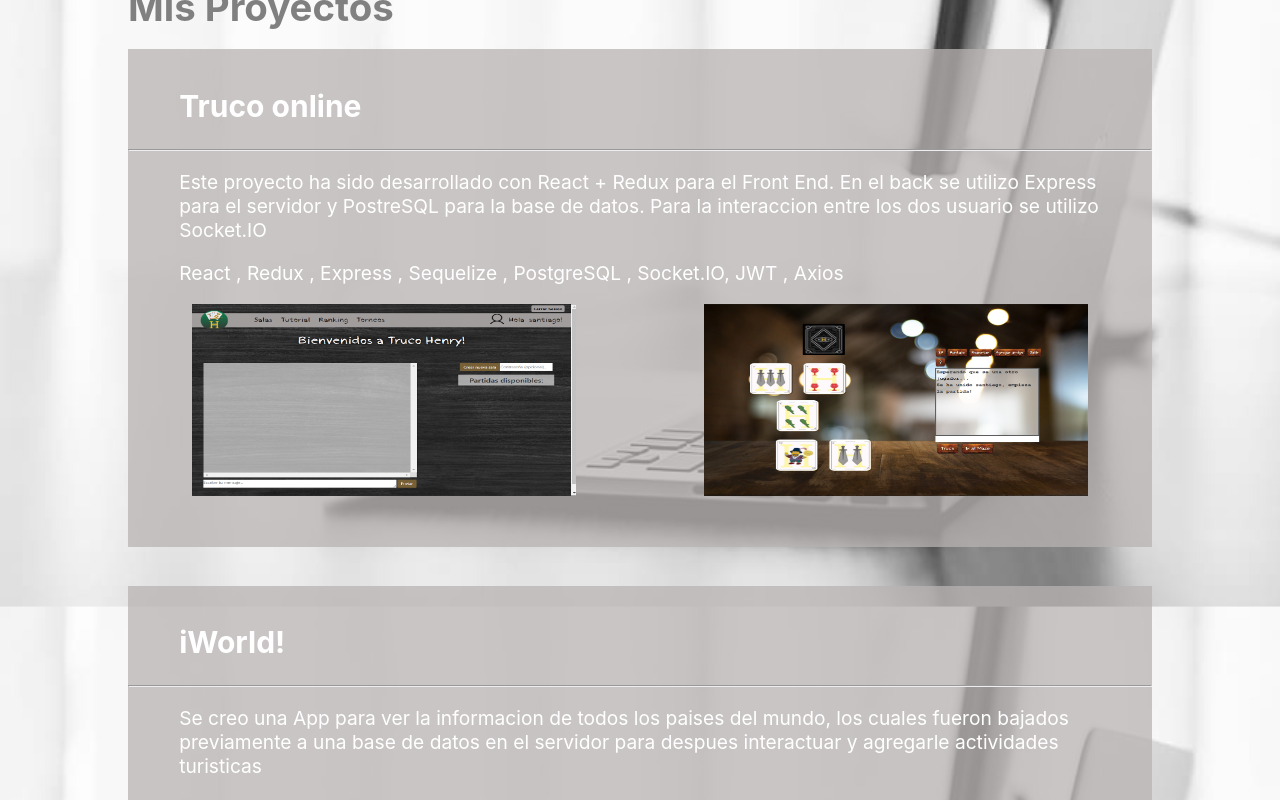
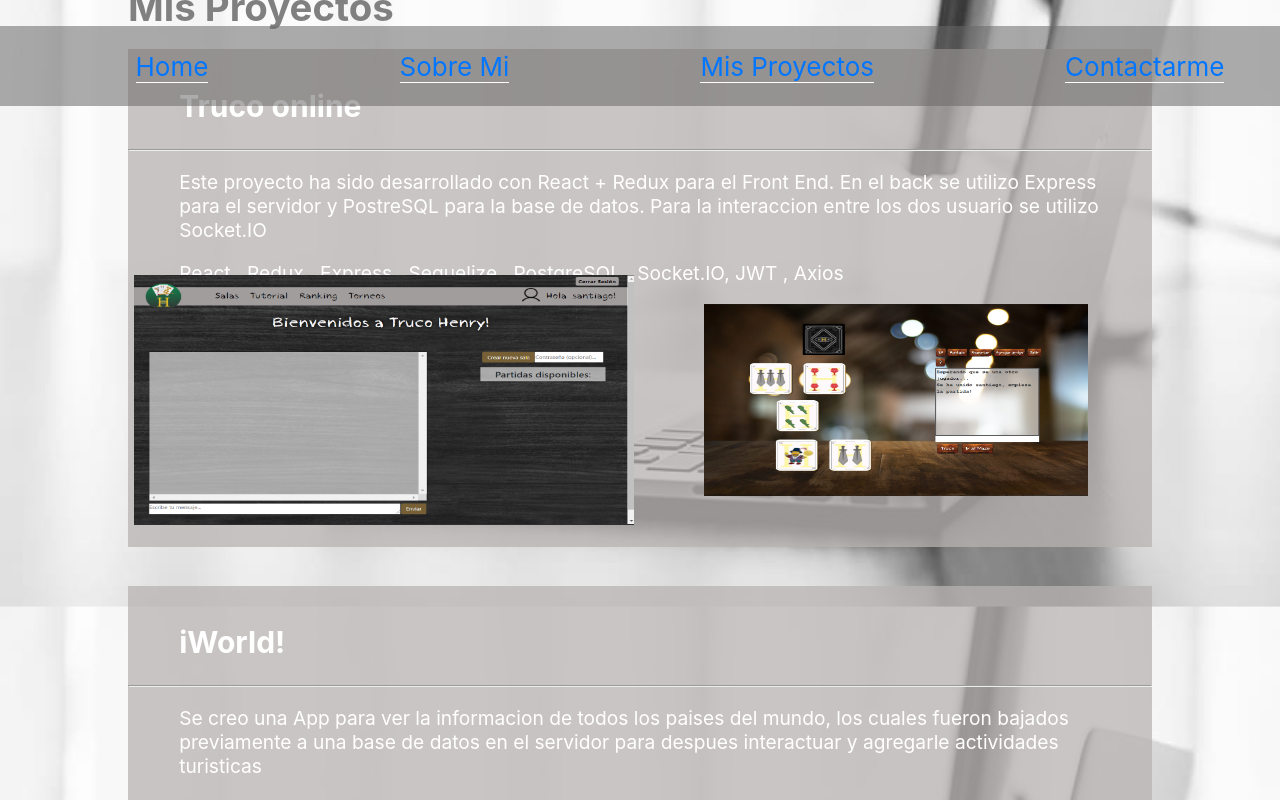
Before and after one commit to Santiagoprario/Portfolio, a React (Create React App) app: page / in a window 1280 px wide. In both pictures the pointer is over the picture 384 px from the left and 1501 px from the top of the page. Shown: the part 1101-1901 px from the top of the page. Built offline with nearby package versions, Linux system fonts and the light colour scheme.

Commit message:
2022 new

```diff
--- a/src/Components/Style/Projects.module.css
+++ b/src/Components/Style/Projects.module.css
@@ -36,3 +36,8 @@
    height: 15vw;
    width: 30vw;
 }
+
+.img:hover {
+    transform: scale(1.3);
+    transition: 1s;
+}
```
Also changed, not shown: src/Components/Home.jsx (line endings or trailing spaces).
